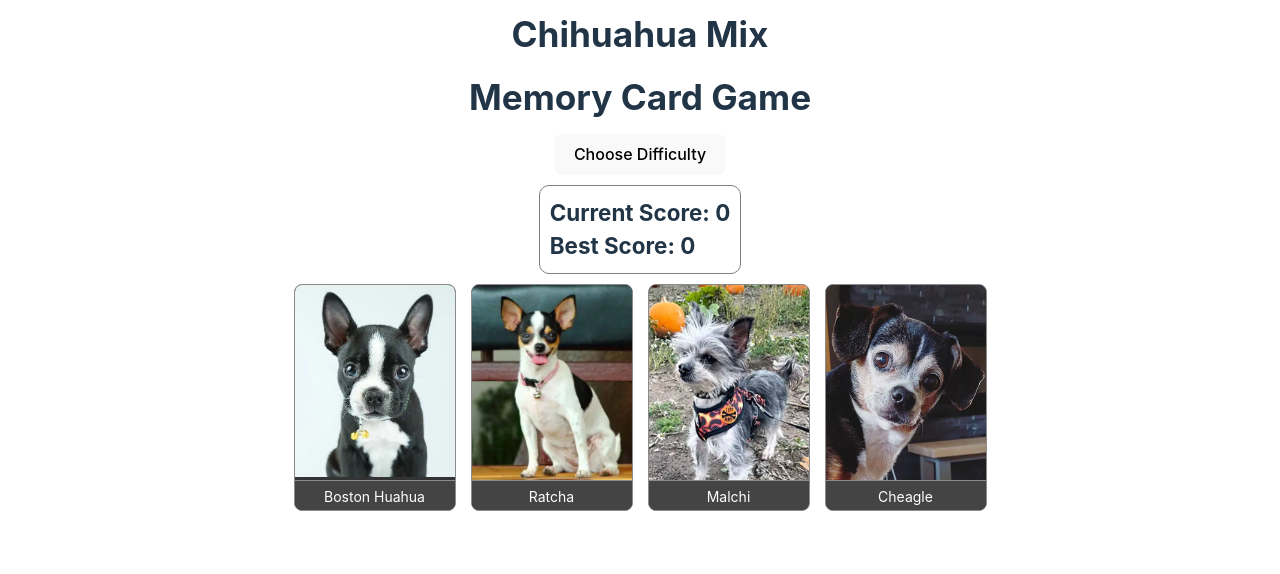
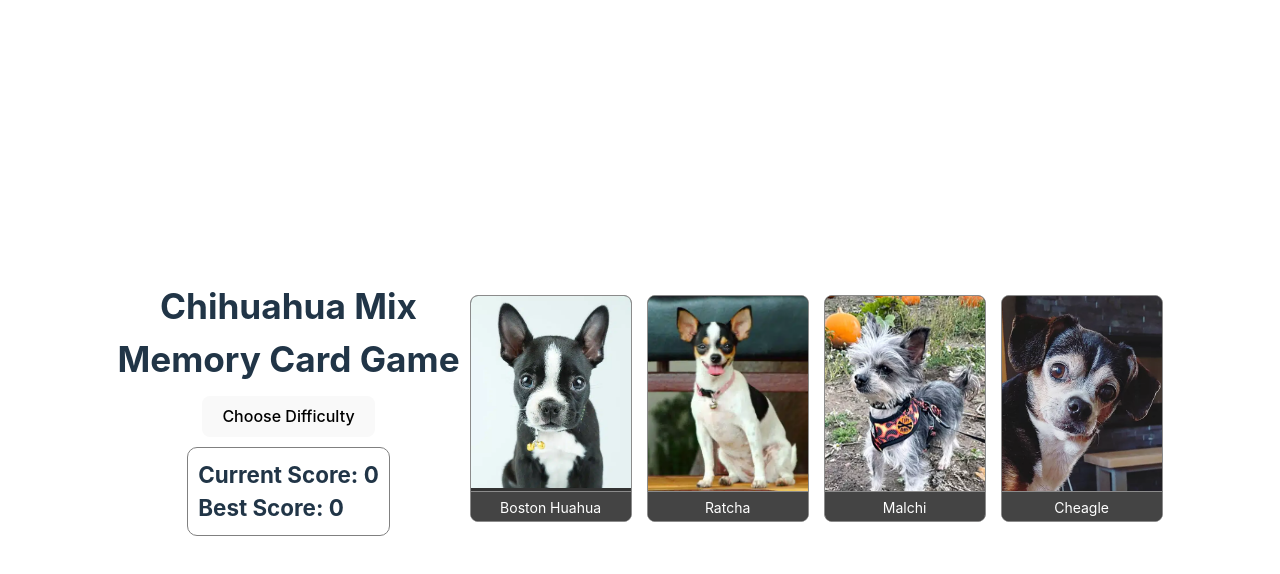
Before and after one commit to estellel-github/memory-card-game, a React (Vite) app: page / in a window 1280 px wide. Both pictures are taken after a click on the button "Easy". Shown: the top 574 px of the page. Built offline with nearby package versions, Linux system fonts and the light colour scheme.

Commit message:
Adjust layout/styling

```diff
--- a/src/App.tsx
+++ b/src/App.tsx
@@ -78,9 +78,13 @@ const App: React.FC = () => {
 
   return (
     <div className="app-container">
-      <h1>Chihuahua Mix</h1>
-      <h1>Memory Card Game</h1>
-      <div className="">
+      <div className="left-bar">
+        <h1>
+          Chihuahua Mix
+          <br />
+          Memory Card Game
+        </h1>
+        <div className="difficulty">
           <button
             onClick={handleChooseDifficulty}
             className="choose-difficulty-btn"
@@ -89,6 +93,8 @@ const App: React.FC = () => {
           </button>
         </div>
         <Scoreboard currentScore={currentScore} bestScore={bestScore} />
+      </div>
+      <div className="card-container">
         <div className="card-grid">
           {cards.map((card, index) => (
             <Card
@@ -101,6 +107,7 @@ const App: React.FC = () => {
           ))}
         </div>
       </div>
+    </div>
   );
 };
 
--- a/src/styles/index.css
+++ b/src/styles/index.css
@@ -83,7 +83,6 @@ button:focus-visible {
 .card-grid {
   display: grid;
   grid-template-columns: repeat(4, 1fr);
-  grid-template-rows: repeat(3, 1fr);
   gap: 15px;
 }
 
@@ -138,6 +137,21 @@ button:focus-visible {
 
 .app-container {
   display: flex;
+  align-items: center;
+  justify-content: center;
+  gap: 10px;
+}
+
+.left-bar {
+  display: flex;
+  flex-direction: column;
+  align-items: center;
+  justify-content: center;
+  gap: 10px;
+}
+
+.card-container {
+  display: flex;
   flex-direction: column;
   align-items: center;
   justify-content: center;
```
Lines whose indentation alone changed are shown as unchanged.
